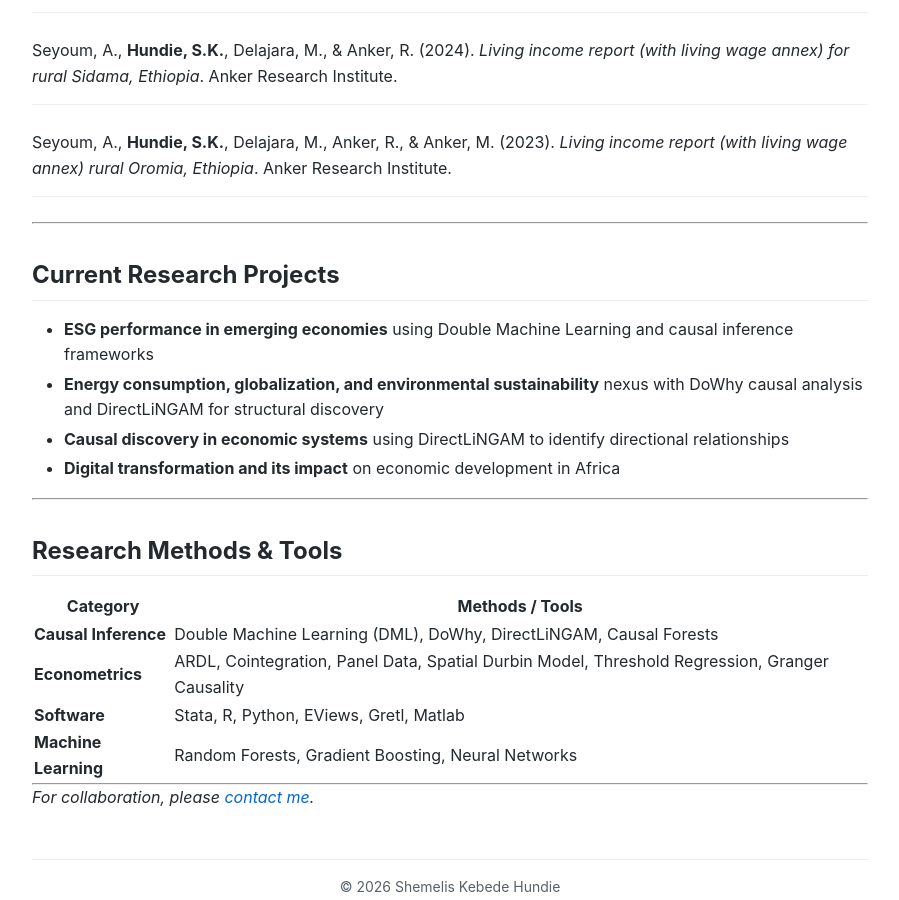
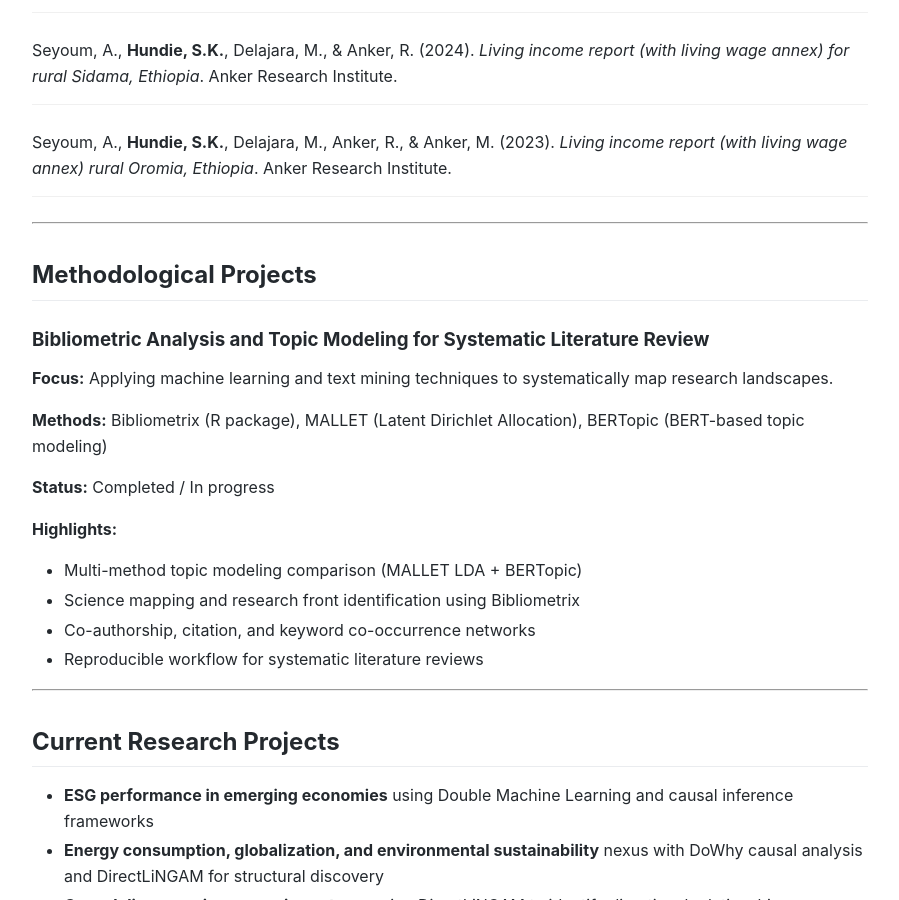
Before and after one commit to ShemelisKHundie/ShemelisKHundie.github.io, a Jekyll site: the page built from research.md, in a window 1280 px wide and 900 px high, scrolled down 2602 px. Shown: the whole window, without its empty margins (190-1089 px from the left). Built offline with Jekyll 4.4.1, drawn with Linux system fonts in a browser that asks for light colours.

Commit message:
Update research.md

```diff
--- a/research.md
+++ b/research.md
@@ -121,6 +121,24 @@ My research applies **advanced econometric methods and causal machine learning**
 
 ---
 
+## Methodological Projects
+
+### Bibliometric Analysis and Topic Modeling for Systematic Literature Review
+
+**Focus:** Applying machine learning and text mining techniques to systematically map research landscapes.
+
+**Methods:** Bibliometrix (R package), MALLET (Latent Dirichlet Allocation), BERTopic (BERT-based topic modeling)
+
+**Status:** Completed / In progress
+
+**Highlights:**
+- Multi-method topic modeling comparison (MALLET LDA + BERTopic)
+- Science mapping and research front identification using Bibliometrix
+- Co-authorship, citation, and keyword co-occurrence networks
+- Reproducible workflow for systematic literature reviews
+
+---
+
 ## Current Research Projects
 
 - **ESG performance in emerging economies** using Double Machine Learning and causal inference frameworks
```
